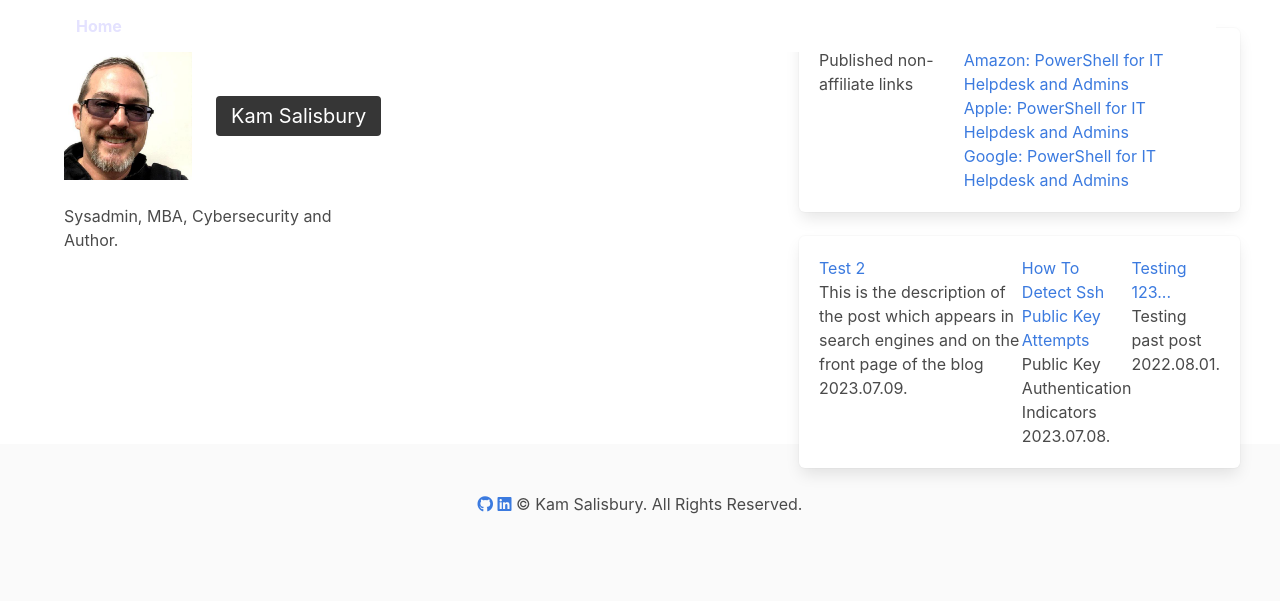
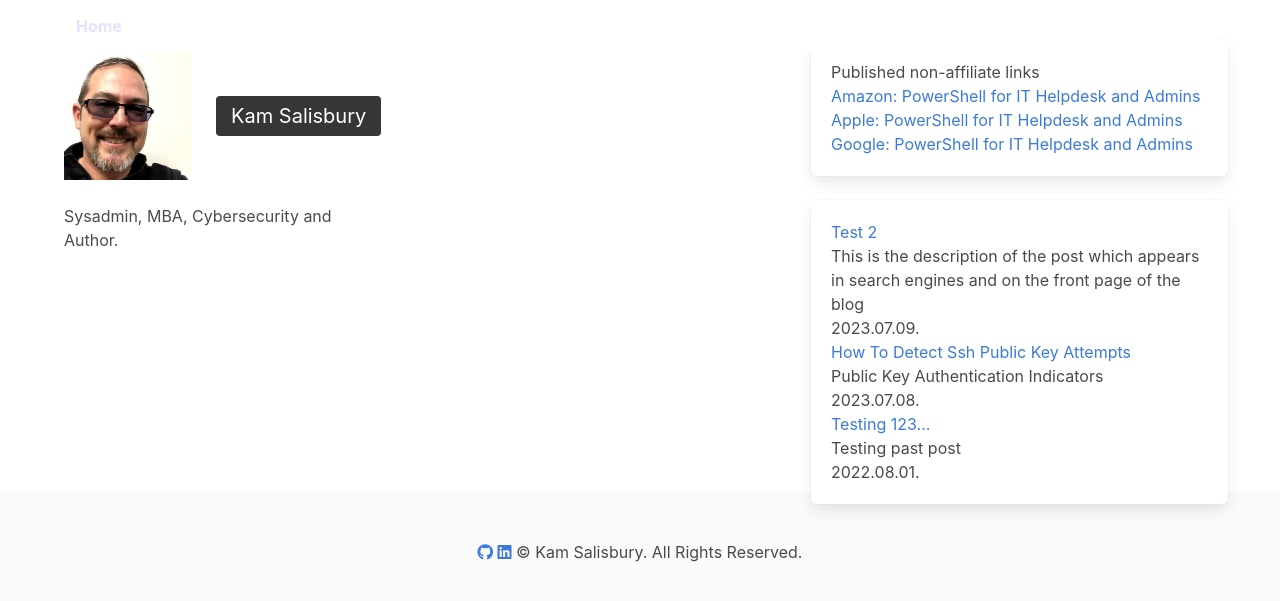
Before and after one commit to kamsalisbury/kamsalisbury.github.io, a Jekyll site: the page built from index.html, in a window 1280 px wide. Shown: the top 601 px of the page. Built offline with Jekyll 4.4.1, drawn with Linux system fonts in a browser that asks for light colours; nearby versions of some CDN libraries; the list of posts is cut into pages by our own code.

Commit message:
Ident tile parent child relationship

```diff
--- a/_layouts/default.html
+++ b/_layouts/default.html
@@ -36,8 +36,8 @@
                     &nbsp;
                 </div>
                 <div class="tile is-ancestor">
-                    <div class="tile is-vertical">
-                        <div class="tile box">
+                    <div class="tile is-vertical is-parent">
+                        <div class="tile box is-child">
                             <h1 class="post-title">Published non-affiliate links</h1>
                             <p class="post-excerpt">
                             <a href="https://www.amazon.com/gp/product/B07W8XW6K6/ref=dbs_a_def_rwt_bibl_vppi_i0">Amazon: PowerShell for IT Helpdesk and Admins</a><br />
@@ -45,7 +45,7 @@
                             <a href="https://www.google.com/books/edition/PowerShell_for_IT_Helpdesk_and_Admins/MccyEAAAQBAJ?hl=en&gbpv=0">Google: PowerShell for IT Helpdesk and Admins</a>
                             </p>
                         </div>
-                        <div class="tile box">
+                        <div class="tile box is-child">
                             {{ content }}
                         </div>
                     </div>
```
